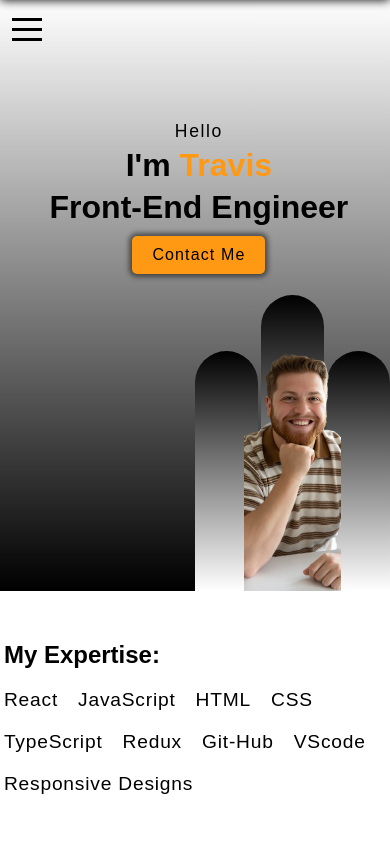
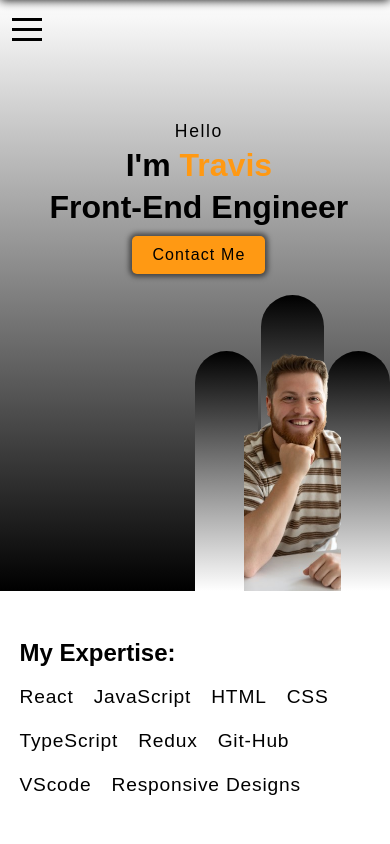
Before and after one commit to Travis912/OfficialPortfolio2, a React (Vite) app: page /#/ in a window 390 px wide. Shown: the top 844 px of the page. Built offline with nearby package versions, Linux system fonts and the light colour scheme.

Commit message:
minor bug fixes

```diff
--- a/package.json
+++ b/package.json
@@ -12,6 +12,9 @@
     "deploy": "gh-pages -d dist"
   },
   "dependencies": {
+    "@fortawesome/fontawesome-svg-core": "^6.7.2",
+    "@fortawesome/free-solid-svg-icons": "^6.7.2",
+    "@fortawesome/react-fontawesome": "^0.2.2",
     "gh-pages": "^6.3.0",
     "react": "^18.3.1",
     "react-countdown-circle-timer": "^3.2.1",
--- a/src/projects/banff/banff.css
+++ b/src/projects/banff/banff.css
@@ -1,5 +1,10 @@
 :root {
   --banff-side-padding: 4.5vw;
+}
+
+.banff-entire-page {
+  width: 100%;
+  overflow-x: hidden;
 }
 
 .react-multiple-carousel__arrow--right,
--- a/src/projects/banff/banff.jsx
+++ b/src/projects/banff/banff.jsx
@@ -197,7 +197,7 @@ export default function Banff() {
     }, [headerNumber, season, isPaused]);
 
     return (
-        <>
+        <div className='banff-entire-page'>
 
             <BanffNav></BanffNav>
 
@@ -468,6 +468,6 @@ export default function Banff() {
                 </footer>
             </main>
 
-        </>
+        </div>
     );
 };
--- a/src/projects/banff/banffNav.jsx
+++ b/src/projects/banff/banffNav.jsx
@@ -1,4 +1,5 @@
 import { useState, useEffect } from 'react';
+import { FontAwesomeIcon } from '@fortawesome/react-fontawesome'
 import banffLogo from './banffLogo-new.png';
 import BanffNavDropdown from './banffNavDropdown';
 
@@ -72,7 +73,8 @@ export default function BanffNav() {
                 <div className='banff-lower-nav-div' aria-expanded={isMenuOpen}>
 
                     <div className="banff-hamburger-icon" onClick={toggleMenu}>
-                        <i className={isMenuOpen ? "fas fa-times" : "fas fa-bars"}></i>
+                        <FontAwesomeIcon icon={isMenuOpen ? "fa-solid fa-x" : "fas fa-bars"} />
+                        <i className={isMenuOpen ? "fa-solid fa-x" : "fas fa-bars"}></i>
                     </div>
                     <BanffNavDropdown className="BanffNavDropdown-mobile" mobileMenuOpen={isMenuOpen}/>
 
@@ -82,7 +84,7 @@ export default function BanffNav() {
                         <ul className="banff-nav-links">
 
                             <li  aria-expanded={isDropdownOpen} className='banff-ATP-nav'>
-                                <a href="#" onClick={toggleATPDropdown}>About This place  <i className={isDropdownOpen && dropdownContent === 'ATP' ? "fas fa-chevron-up" : "fas fa-chevron-down"}></i></a>
+                                <a onClick={toggleATPDropdown}>About This place  <i className={isDropdownOpen && dropdownContent === 'ATP' ? "fas fa-chevron-up" : "fas fa-chevron-down"}></i></a>
                                 <div className="banff-dropdown-div">
                                     <div className='banff-dropdown-content'>
                                        <BanffNavDropdown dropdownContent={dropdownContent} mobileMenuOpen={isMenuOpen}/>
@@ -91,7 +93,7 @@ export default function BanffNav() {
                             </li>
 
                             <li aria-expanded={isDropdownOpen} className='banff-VI-nav'>
-                                <a href="#" onClick={toggleVIDropdown}>Visitor Info <i className={isDropdownOpen && dropdownContent === 'VI' ? "fas fa-chevron-up" : "fas fa-chevron-down"}></i></a>
+                                <a onClick={toggleVIDropdown}>Visitor Info <i className={isDropdownOpen && dropdownContent === 'VI' ? "fas fa-chevron-up" : "fas fa-chevron-down"}></i></a>
                                 <div className="banff-dropdown-div">
                                     <div className='banff-dropdown-content'>
                                         <BanffNavDropdown dropdownContent={dropdownContent} mobileMenuOpen={isMenuOpen}/>
@@ -100,7 +102,7 @@ export default function BanffNav() {
                             </li>
 
                             <li aria-expanded={isDropdownOpen} className='banff-TTD-nav'>
-                                <a href="#" onClick={toggleTTDropdown}>Things To Do <i className={isDropdownOpen && dropdownContent === 'TTD' ? "fas fa-chevron-up" : "fas fa-chevron-down"}></i></a>
+                                <a onClick={toggleTTDropdown}>Things To Do <i className={isDropdownOpen && dropdownContent === 'TTD' ? "fas fa-chevron-up" : "fas fa-chevron-down"}></i></a>
                                 <div className="banff-dropdown-div">
                                     <div className='banff-dropdown-content'>
                                         <BanffNavDropdown dropdownContent={dropdownContent} mobileMenuOpen={isMenuOpen}/>
@@ -108,8 +110,8 @@ export default function BanffNav() {
                                 </div>
                             </li>
 
-                            <li><a href="#">Where To Stay</a></li>
-                            <li><a href="#">Trip Ideas</a></li>
+                            <li><a>Where To Stay</a></li>
+                            <li><a>Trip Ideas</a></li>
                         </ul>
                         <div className="banff-nav-icons">
                             <i className="fas fa-search"></i>
--- a/src/styles/Home.css
+++ b/src/styles/Home.css
@@ -263,7 +263,6 @@
 }
 
 @media (max-width: 768px) {
-
   .home-header {
     flex-direction: column;
     padding: 0;
@@ -304,4 +303,12 @@
     height: 100%;
   }
 
+  .home-expertise,
+  .home-about,
+  .home-contact,
+  .home-video-container {
+    padding-left: 5dvw;
+    padding-right: 5dvw;
+    line-height: 1.5rem;
   }
+}
```
Also changed, not shown: 1 other file (tests, documents, lock files or other folders). Lines whose indentation alone changed are shown as unchanged.
